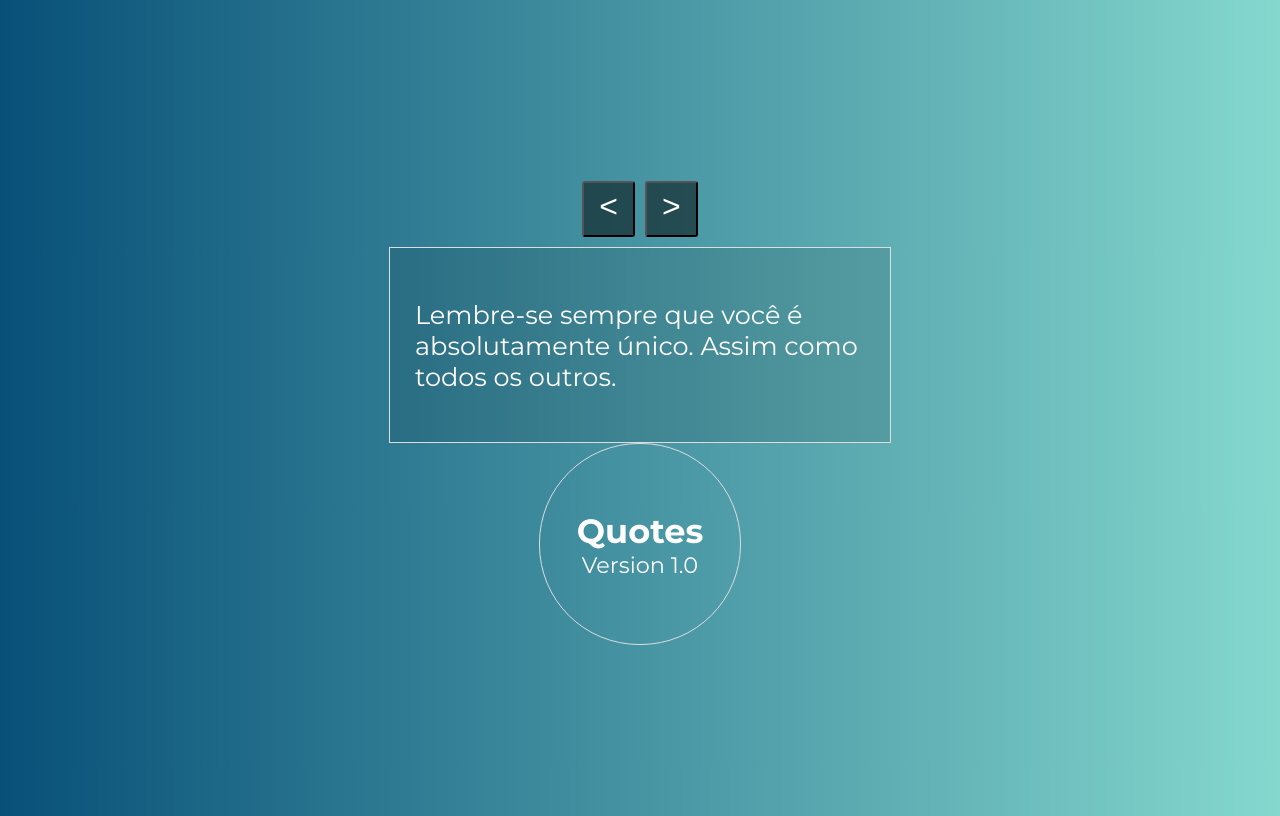
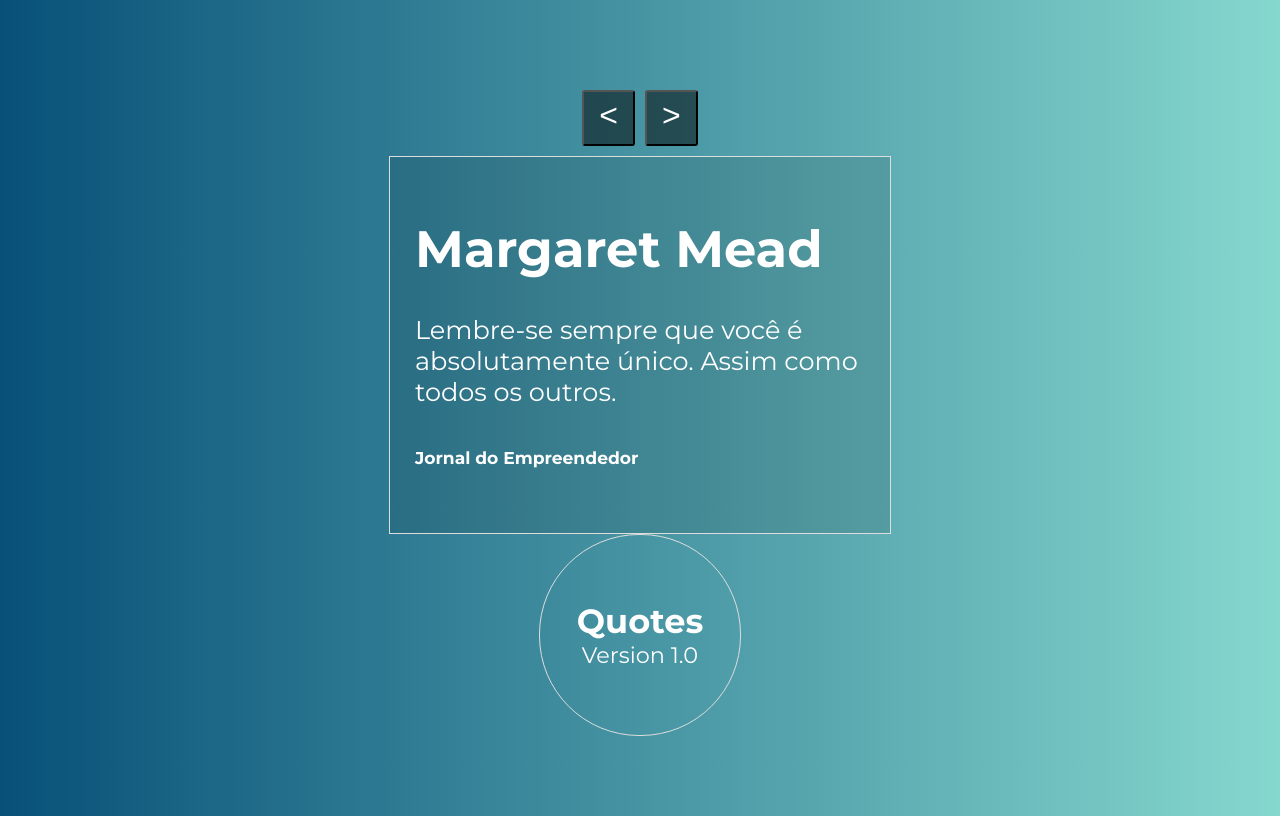
Before and after one commit to pedrosales/VueJS, a Vue app in the folder components/components-quotes/: page / in a window 1280 px wide. Built offline with nearby package versions, Linux system fonts and the light colour scheme.

Commit message:
using slot

```diff
--- a/components/components-quotes/src/components/Quote.vue
+++ b/components/components-quotes/src/components/Quote.vue
@@ -1,6 +1,6 @@
 <template>
   <div class="quote">
-    <p>{{ quote.text }}</p>
+    <slot></slot>
   </div>
 </template>
 
--- a/components/components-quotes/src/components/Quotes.vue
+++ b/components/components-quotes/src/components/Quotes.vue
@@ -4,7 +4,11 @@
       <button @click="number--">&lt;</button>
       <button @click="number++">&gt;</button>
     </span>
-    <Quote :quote="quotes[index]" />
+    <Quote>
+      <h1>{{ quotes[index].author }}</h1>
+      <p>{{ quotes[index].text }}</p>
+      <h6>{{ quotes[index].source }}</h6>
+    </Quote>
   </div>
 </template>
 
```
